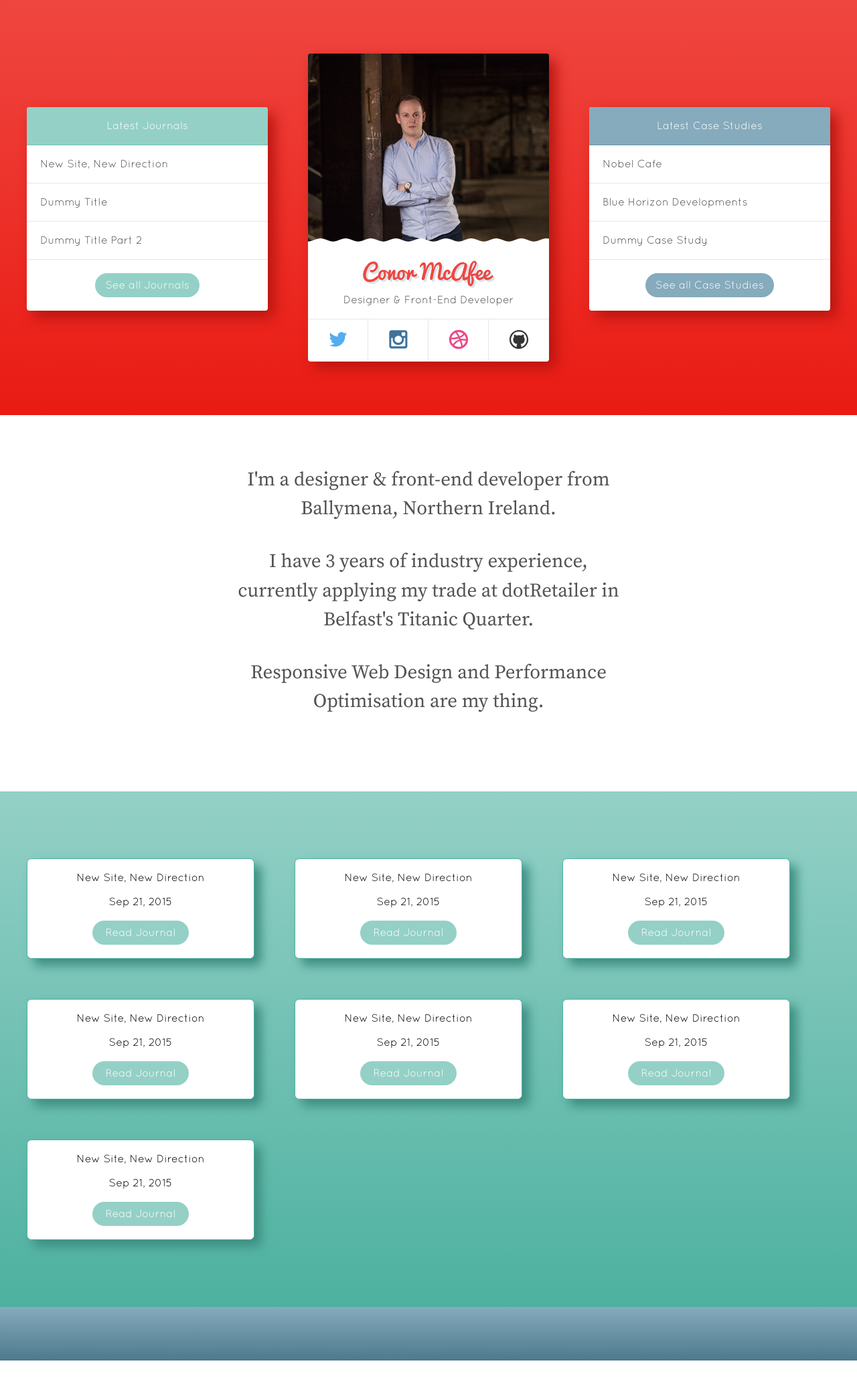
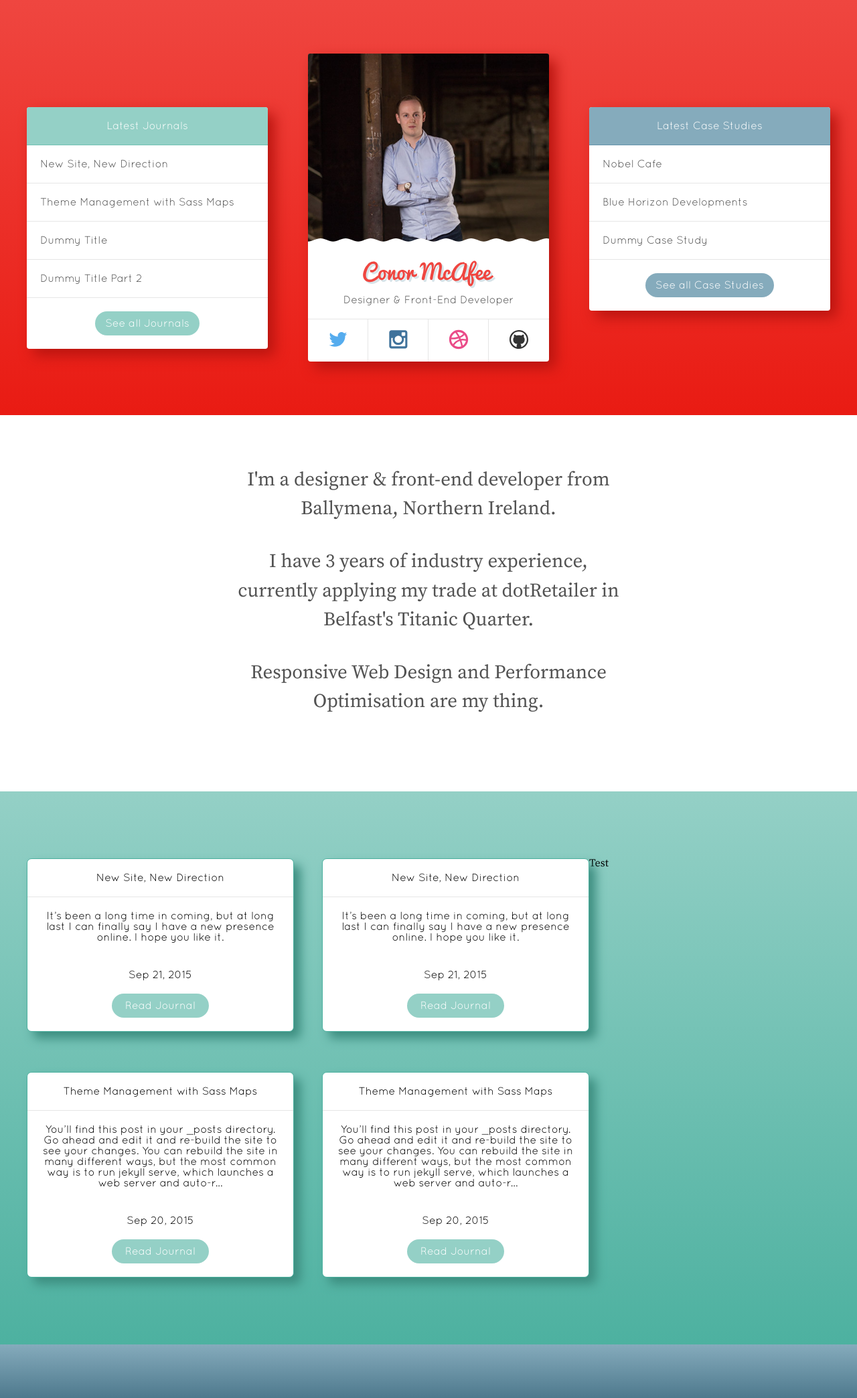
Before and after one commit to conormcafee/conormcafee.github.io, a Jekyll site: the page built from index2.html, in a window 1280 px wide. Shown: the whole page at 67% size. Built offline with Jekyll 4.4.1, drawn with Linux system fonts in a browser that asks for light colours; comment, search, counter and statistics services are not loaded; before the commit the page ends 2032 px from its top, so only the background shows below that.

Commit message:
Tweaks
Tweaks to cards

```diff
--- a/_posts/journal/2015-09-20-theme-management-with-sass-maps.markdown
+++ b/_posts/journal/2015-09-20-theme-management-with-sass-maps.markdown
@@ -7,7 +7,6 @@ type: journal
 thumbnail: journal/sass.jpg
 header: /case-studies/nobel-cafe/nobel-header.jpg
 author: Conor McAfee
-published: false
 ---
 
 You’ll find this post in your `_posts` directory. Go ahead and edit it and re-build the site to see your changes. You can rebuild the site in many different ways, but the most common way is to run `jekyll serve`, which launches a web server and auto-regenerates your site when a file is updated.
--- a/index2.html
+++ b/index2.html
@@ -98,87 +98,31 @@ description: I'm a Designer &amp; Front-End Developer from Ballymena Northen Ire
 
 <div class="wrapper">
 
-  <div class="journal--">
+  <div class="journal--main">
 
   {% for post in site.categories.journal %}
   <div class="journal-card">
-    <div class="journal-card__top">
-      <a href="{{ post.url | prepend: site.baseurl }}">{{ post.title }}</a>
-    </div>
-    <div class="journal-card__bottom">
-      <p>{{ post.date | date: "%b %-d, %Y" }}</p>
-      <a href="{{ post.url | prepend: site.baseurl }}" class="journal-card__read">Read Journal</a>
-    </div>
+    <a href="{{ post.url | prepend: site.baseurl }}" class="journal-card__title">{{ post.title }}</a>
+    <p class="journal-card__excerpt">{{ post.excerpt | strip_html | truncate:250 }}</p>
+    <p class="journal-card__date">{{ post.date | date: "%b %-d, %Y" }}</p>
+    <a href="{{ post.url | prepend: site.baseurl }}" class="journal-card__read">Read Journal</a>
   </div>
 
   <div class="journal-card">
-    <div class="journal-card__top">
-      <a href="{{ post.url | prepend: site.baseurl }}">{{ post.title }}</a>
-    </div>
-    <div class="journal-card__bottom">
-      <p>{{ post.date | date: "%b %-d, %Y" }}</p>
-      <a href="{{ post.url | prepend: site.baseurl }}" class="journal-card__read">Read Journal</a>
-    </div>
-  </div>
-
-  <div class="journal-card">
-    <div class="journal-card__top">
-      <a href="{{ post.url | prepend: site.baseurl }}">{{ post.title }}</a>
-    </div>
-    <div class="journal-card__bottom">
-      <p>{{ post.date | date: "%b %-d, %Y" }}</p>
-      <a href="{{ post.url | prepend: site.baseurl }}" class="journal-card__read">Read Journal</a>
-    </div>
-  </div>
-
-  <div class="journal-card">
-    <div class="journal-card__top">
-      <a href="{{ post.url | prepend: site.baseurl }}">{{ post.title }}</a>
-    </div>
-    <div class="journal-card__bottom">
-      <p>{{ post.date | date: "%b %-d, %Y" }}</p>
-      <a href="{{ post.url | prepend: site.baseurl }}" class="journal-card__read">Read Journal</a>
-    </div>
-  </div>
-
-  <div class="journal-card">
-    <div class="journal-card__top">
-      <a href="{{ post.url | prepend: site.baseurl }}">{{ post.title }}</a>
-    </div>
-    <div class="journal-card__bottom">
-      <p>{{ post.date | date: "%b %-d, %Y" }}</p>
-      <a href="{{ post.url | prepend: site.baseurl }}" class="journal-card__read">Read Journal</a>
-    </div>
-  </div>
-
-  <div class="journal-card">
-    <div class="journal-card__top">
-      <a href="{{ post.url | prepend: site.baseurl }}">{{ post.title }}</a>
-    </div>
-    <div class="journal-card__bottom">
-      <p>{{ post.date | date: "%b %-d, %Y" }}</p>
-      <a href="{{ post.url | prepend: site.baseurl }}" class="journal-card__read">Read Journal</a>
-    </div>
-  </div>
-
-  <div class="journal-card">
-    <div class="journal-card__top">
-      <a href="{{ post.url | prepend: site.baseurl }}">{{ post.title }}</a>
-    </div>
-    <div class="journal-card__bottom">
-      <p>{{ post.date | date: "%b %-d, %Y" }}</p>
-      <a href="{{ post.url | prepend: site.baseurl }}" class="journal-card__read">Read Journal</a>
-    </div>
+    <a href="{{ post.url | prepend: site.baseurl }}" class="journal-card__title">{{ post.title }}</a>
+    <p class="journal-card__excerpt">{{ post.excerpt | strip_html | truncate:250 }}</p>
+    <p class="journal-card__date">{{ post.date | date: "%b %-d, %Y" }}</p>
+    <a href="{{ post.url | prepend: site.baseurl }}" class="journal-card__read">Read Journal</a>
   </div>
   {% endfor %}
 
   </div>
 
-  <!--<div class="journal--">
+  <div class="journal--side">
 
     <p>Test</p>
 
-  </div>-->
+  </div>
 
 </div>
 
```
Also changed, not shown: build/sass/homepage/_index.scss (+12 -12 lines), production/css/main.css (+14 -8 lines), production/css/main.min.css.
